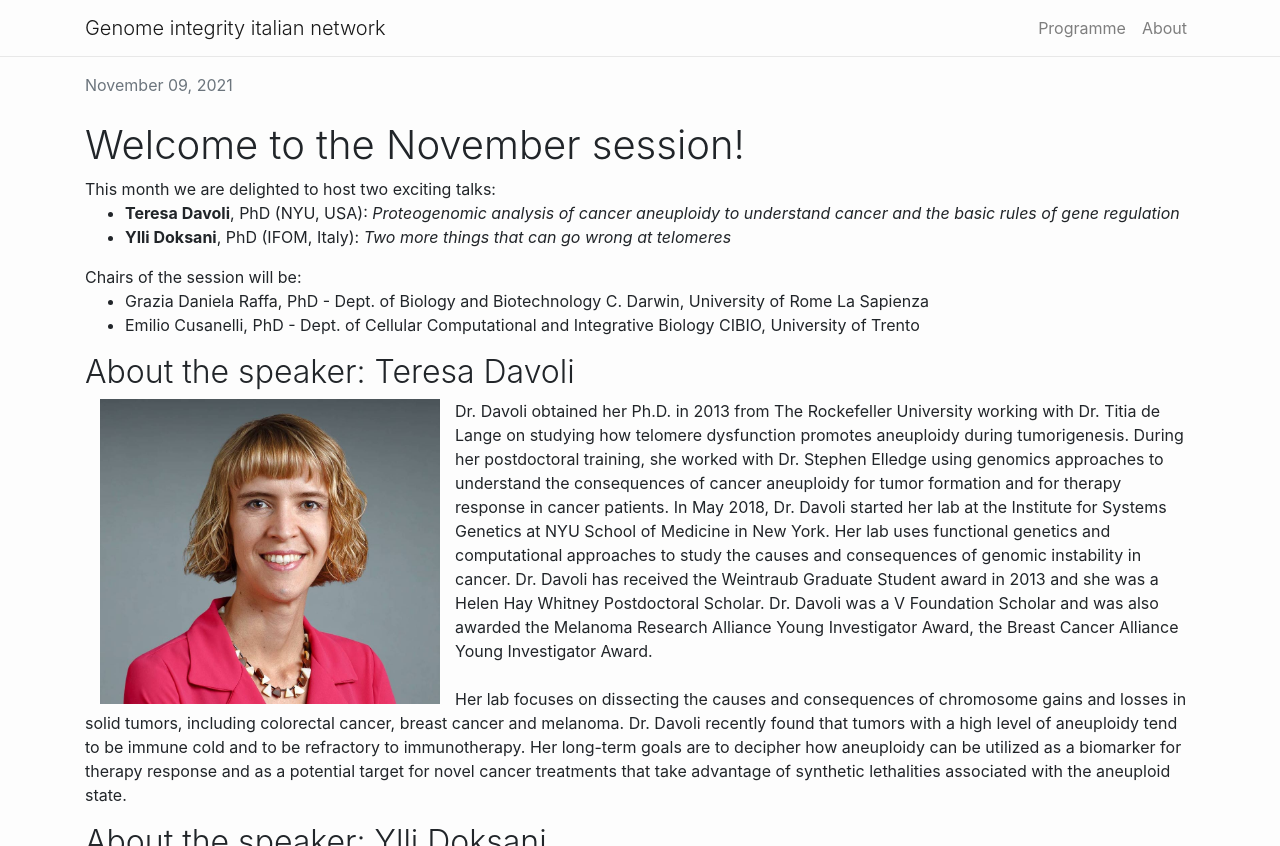
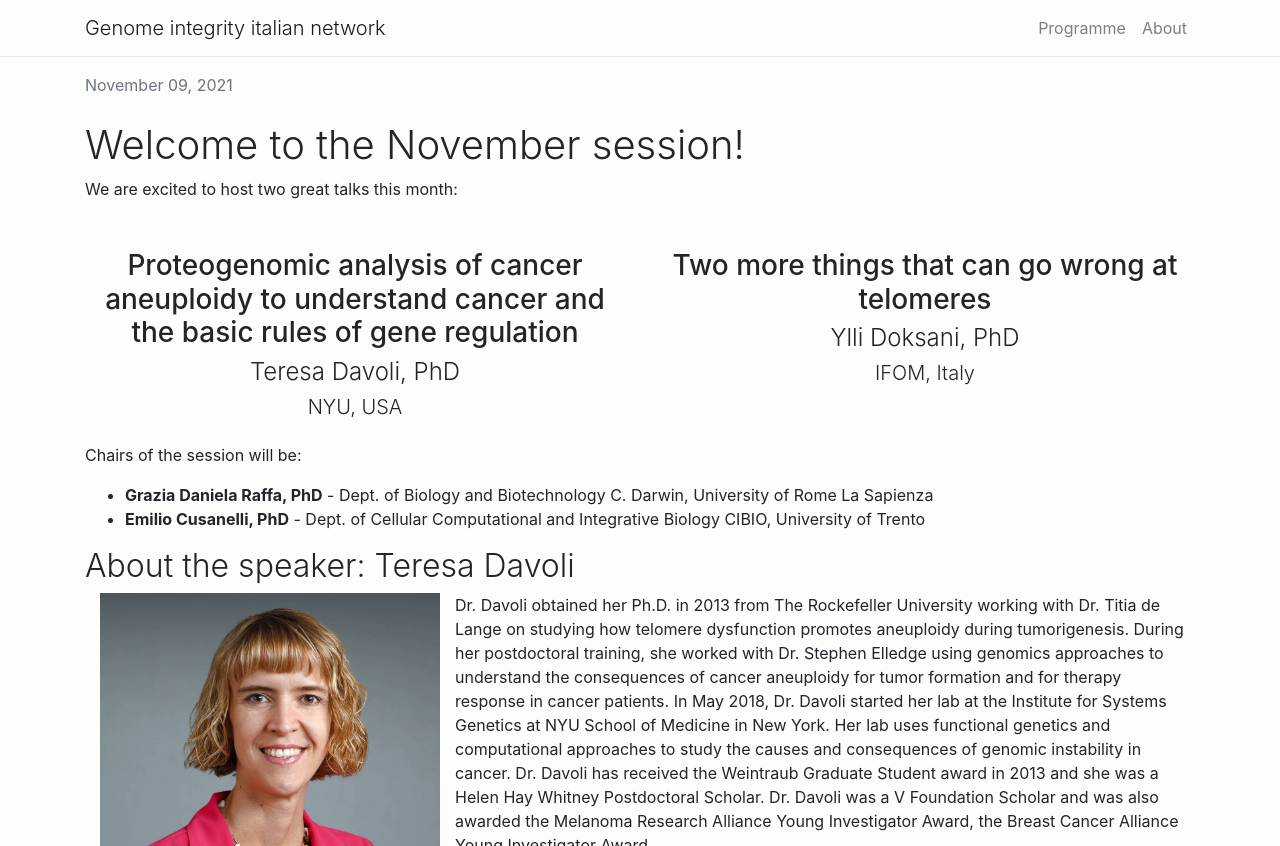
Before and after one commit to ftabaro/giin-website, a Jekyll site: the page built from _posts/2021-11-09-giin-webinar-series-november-session.markdown, in a window 1280 px wide and 900 px high, cut to the strip 0-846 px from the top of the window. Built offline with Jekyll 4.4.1, drawn with Linux system fonts in a browser that asks for light colours; nearby versions of some CDN libraries.

Commit message:
improve webinar.html template

```diff
--- a/_layouts/webinar.html
+++ b/_layouts/webinar.html
@@ -6,32 +6,44 @@ layout: post
     Welcome to the {{ page.date | date: "%B" }} session!
 </h1>
 
-This month we are delighted to host two exciting talks:
+<p class="p">We are excited to host two great talks this month:</p>
 
-<ul>
+<div class="row mt-5">
     {% for speaker in page.speakers %}
-    <li>
-        <strong>{{speaker.name}}</strong>, {{speaker.title}} ({{speaker.institute}}, {{speaker.nation}}): <i>{{speaker.talk}}</i>
-    </li>
+    <div class="col-lg-6 text-center">
+        {% if speaker.talk %}
+        <h3 class="h3">{{speaker.talk}}</h3>
+        <h4 class="h4 font-weight-light">{{speaker.name}}, {{speaker.title}}</h4>
+        <h5 class="h5 font-weight-light">{{speaker.institute}}, {{speaker.nation}}</h5>
+        {% else %}
+        <h3 class="h3 font-weight-light">{{speaker.name}}, {{speaker.title}}</h3>
+        <h4 class="h4 font-weight-light">{{speaker.institute}}, {{speaker.nation}}</h4>
+        {%endif%}
+    </div>
     {% endfor %}
-</ul>
+</div>
 
 {% if page.chairs.size > 0 %}
+<p class="p mt-3">
 {% if page.chairs.size == 1 %}
     Chair of the session will be:
 {% elsif page.chairs.size > 1 %}
     Chairs of the session will be:
 {%endif%}
+</p>
+
 <ul>
     {% for chair in page.chairs %}
     <li>
-        {{chair.name}} - {{chair.institute}}
+        <strong>{{chair.name}}</strong> - {{chair.institute}}
     </li>
     {% endfor %}
 </ul>
+</div>
 {% endif %}
 
 {% for speaker in page.speakers %}
+{% if speaker.bio %}
 <h2 class="h2 font-weight-light">
 About the speaker: {{speaker.name}}
 </h2>
@@ -55,6 +67,7 @@ About the speaker: {{speaker.name}}
         </div>
     </div>
 </div>
+{% endif %}
 {% endfor %}
 
 {{content}}
```
Lines whose indentation alone changed are shown as unchanged.
